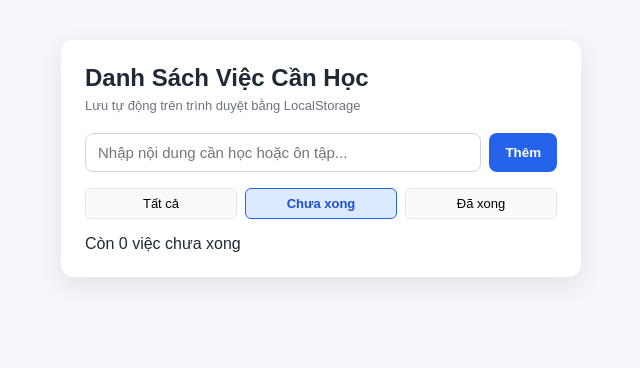
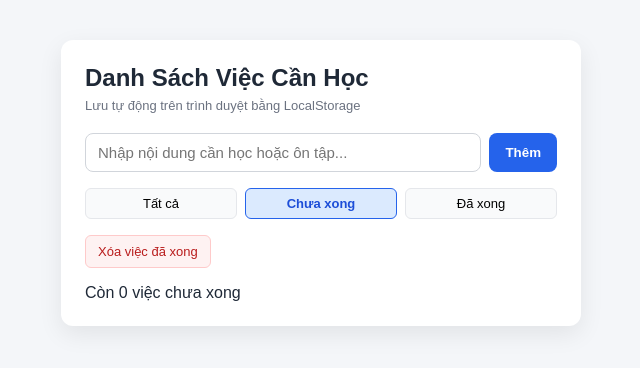
Before and after one commit to cuong47475bi-bot/study-todo-web, a plain HTML site: page index.html in a window 1280 px wide. Both pictures are taken after a click on the button "Chưa xong". Shown: the whole page, without its empty margins (319-959 px from the left). Drawn offline with Linux system fonts and the light colour scheme.

Commit message:
Them nut xoa viec da xong

```diff
--- a/app.js
+++ b/app.js
@@ -7,6 +7,7 @@ const form = document.getElementById("todo-form");
 const input = document.getElementById("todo-input");
 const list = document.getElementById("todo-list");
 const filterButtons = document.querySelectorAll(".filter-btn");
+const clearCompletedButton = document.getElementById("clear-completed-btn");
 
 function saveTodos() {
   localStorage.setItem(STORAGE_KEY, JSON.stringify(todos));
@@ -61,6 +62,12 @@ function renderTodos() {
     li.appendChild(delBtn);
     list.appendChild(li);
   });
+
+  const counterEl = document.getElementById("task-counter");
+  if (counterEl) {
+    const remaining = todos.filter((t) => !t.completed).length;
+    counterEl.textContent = `Còn ${remaining} việc chưa xong`;
+  }
 }
 
 form.addEventListener("submit", (e) => {
@@ -88,12 +95,11 @@ filterButtons.forEach((btn) => {
     renderTodos();
   });
 });
-function renderTodos() {
-  // ... phần code render danh sách hiện có của bạn ...
 
-  const counterEl = document.getElementById("task-counter");
-  if (counterEl) {
-    const remaining = todos.filter((t) => !t.completed).length;
-    counterEl.textContent = `Còn ${remaining} việc chưa xong`;
-  }
-}
+clearCompletedButton.addEventListener("click", () => {
+  todos = todos.filter((item) => !item.completed);
+  saveTodos();
+  renderTodos();
+});
+
+renderTodos();
--- a/index.html
+++ b/index.html
@@ -27,6 +27,7 @@
       <button type="button" class="filter-btn" data-filter="completed">Đã xong</button>
     </div>
 
+    <button type="button" id="clear-completed-btn" class="clear-completed-btn">Xóa việc đã xong</button>
     <ul id="todo-list" class="todo-list"></ul>
     <p id="task-counter">Đang thử tính năng đếm việc</p>
   </main>
--- a/style.css
+++ b/style.css
@@ -84,6 +84,21 @@ h1 {
   font-weight: bold;
 }
 
+.clear-completed-btn {
+  margin-bottom: 16px;
+  padding: 8px 12px;
+  border: 1px solid #fecaca;
+  border-radius: 6px;
+  background: #fef2f2;
+  color: #b91c1c;
+  cursor: pointer;
+  font-size: 13px;
+}
+
+.clear-completed-btn:hover {
+  background: #fee2e2;
+}
+
 .todo-list {
   list-style: none;
   display: flex;
```
